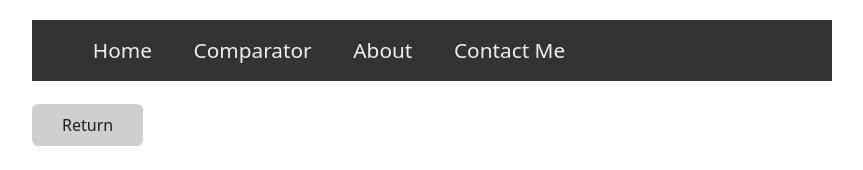
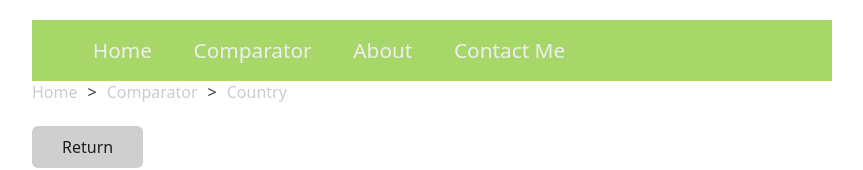
Before and after one commit to genotabby/covid_data_tracker, a React (Vite) app: page /Comparator/country/1 in a window 1280 px wide. Shown: the top 170 px of the page, without its empty margins (208-1071 px from the left). Built offline with nearby package versions, Linux system fonts and the light colour scheme; no server answers.

Commit message:
Added breadcrumbs

```diff
--- a/src/components/Comparator.jsx
+++ b/src/components/Comparator.jsx
@@ -1,5 +1,5 @@
 import { useState } from "react";
-import { Link, useNavigate } from "react-router-dom";
+import { NavLink, useNavigate } from "react-router-dom";
 
 export default function Comparator({ props }) {
   const [data, setData] = useState(props);
@@ -35,6 +35,29 @@ export default function Comparator({ props }) {
   };
   return (
     <>
+      <nav>
+        <NavLink
+          to="/"
+          className={
+            location.pathname === "/"
+              ? "breadcrumb-active"
+              : "breadcrumb-not-active"
+          }
+        >
+          Home
+        </NavLink>
+        <span className="breadcrumb-arrow">&gt;</span>
+        <NavLink
+          to="/comparator"
+          className={
+            location.pathname.startsWith("/comparator")
+              ? "breadcrumb-active"
+              : "breadcrumb-not-active"
+          }
+        >
+          Comparator
+        </NavLink>
+      </nav>
       <h1>Country</h1>
       <form onSubmit={handleGetCountry}>
         {props.length === 0 ? (
@@ -75,10 +98,10 @@ export default function Comparator({ props }) {
           <button>Compare!</button>
         </form>
       </fieldset>
-      <p>Country 1: {data[compareCountryID1].country}</p>
-      <p>Country 1: {compareCountryID1}</p>
-      <p>Country 2: {data[compareCountryID2].country}</p>
-      <p>Country 2: {compareCountryID2}</p>
+      <p>Country 1: {data[compareCountryID1]?.country}</p>
+      <p>Country 1 ID: {compareCountryID1}</p>
+      <p>Country 2: {data[compareCountryID2]?.country}</p>
+      <p>Country 2 ID: {compareCountryID2}</p>
       <p>Test:{JSON.stringify(data)}</p>
     </>
   );
--- a/src/components/CountryDetails.jsx
+++ b/src/components/CountryDetails.jsx
@@ -1,5 +1,5 @@
 import { useState } from "react";
-import { Link, useNavigate, useParams } from "react-router-dom";
+import { NavLink, useNavigate, useParams } from "react-router-dom";
 import addCommas from "../functions/addCommas";
 
 export default function CountryDetails({ props }) {
@@ -22,6 +22,41 @@ export default function CountryDetails({ props }) {
 
   return (
     <>
+      <nav>
+        <NavLink
+          to="/"
+          className={
+            location.pathname === "/"
+              ? "breadcrumb-active"
+              : "breadcrumb-not-active"
+          }
+        >
+          Home
+        </NavLink>
+        <span className="breadcrumb-arrow">&gt;</span>
+        <NavLink
+          to="/comparator"
+          className={
+            location.pathname.startsWith("/comparator")
+              ? "breadcrumb-active"
+              : "breadcrumb-not-active"
+          }
+        >
+          Comparator
+        </NavLink>
+        <span className="breadcrumb-arrow">&gt;</span>
+        <NavLink
+          to="/comparator/country/0"
+          className={
+            location.pathname === `/comparator/country/${id}`
+              ? "breadcrumb-active"
+              : "breadcrumb-not-active"
+          }
+        >
+          Country
+        </NavLink>
+      </nav>
+      {/* Main fn here */}
       <br />
       <button onClick={handleClick}>Return</button>
       {/* <h1>ID: {id}</h1> */}
--- a/src/components/Home.jsx
+++ b/src/components/Home.jsx
@@ -1,6 +1,12 @@
+import { useNavigate } from "react-router-dom";
 import addCommas from "../functions/addCommas";
 
 export default function Home({ props }) {
+  const navigate = useNavigate();
+  const handleClick = () => {
+    console.log("Click");
+    navigate("/comparator");
+  };
   return (
     <>
       <h1 className="Header">Global details</h1>
@@ -16,6 +22,7 @@ export default function Home({ props }) {
           ? "Data is loading..."
           : addCommas(props?.summaryStats?.global?.deaths)}
       </p>
+      <button onClick={handleClick}>view by country</button>
 
       {/* <p>Global Confirmed cases: {props?.summaryStats?.global?.confirmed}</p>
       <p>Global Deaths Deaths: {props?.summaryStats?.global?.deaths}</p> */}
--- a/src/components/Nav.jsx
+++ b/src/components/Nav.jsx
@@ -1,7 +1,9 @@
-import { NavLink } from "react-router-dom";
-
+import { NavLink, useLocation } from "react-router-dom";
+import "../styles/breadcrumbs.css";
 export default function Nav() {
+  const location = useLocation();
   return (
+    <>
       <header>
         <div>
           <ul>
@@ -20,5 +22,40 @@ export default function Nav() {
           </ul>
         </div>
       </header>
+      {/* <nav>
+        <NavLink
+          to="/"
+          className={
+            location.pathname === "/"
+              ? "breadcrumb-active"
+              : "breadcrumb-not-active"
+          }
+        >
+          Home
+        </NavLink>
+        <span className="breadcrumb-arrow">&gt;</span>
+        <NavLink
+          to="/comparator"
+          className={
+            location.pathname.startsWith("/comparator")
+              ? "breadcrumb-active"
+              : "breadcrumb-not-active"
+          }
+        >
+          Comparator
+        </NavLink>
+        <span className="breadcrumb-arrow">&gt;</span>
+        <NavLink
+          to="/comparator/country/0"
+          className={
+            location.pathname.startsWith === "/comparator/country/"
+              ? "breadcrumb-active"
+              : "breadcrumb-not-active"
+          }
+        >
+          Country
+        </NavLink>
+      </nav> */}
+    </>
   );
 }
--- a/src/styles/App.css
+++ b/src/styles/App.css
@@ -1,7 +1,8 @@
 header {
-  background-color: #333;
+  /* background-color: #333; */
   justify-content: flex-start;
   display: flex;
+  background-color: rgb(168, 215, 105);
 }
 
 header ul {
@@ -20,3 +21,7 @@ header a {
 header a:hover {
   color: aquamarine;
 }
+
+/* body {
+  margin: auto;
+} */
--- /dev/null
+++ b/src/styles/breadcrumbs.css
@@ -0,0 +1,12 @@
+.breadcrumb-not-active {
+  color: #cccccc;
+}
+
+.breadcrumb-active {
+  color: #000000;
+}
+
+.breadcrumb-arrow {
+  margin-left: 10px;
+  margin-right: 10px;
+}
```
Lines whose indentation alone changed are shown as unchanged.
